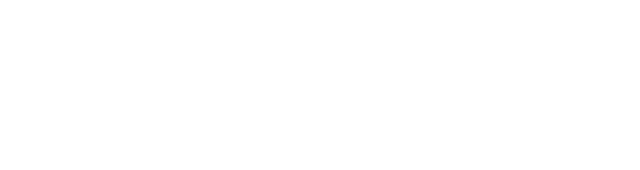
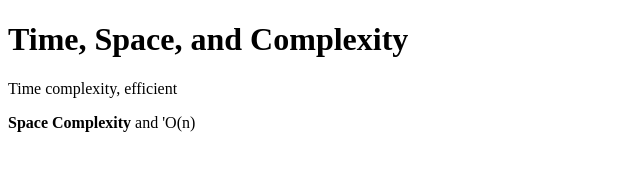
Before and after one commit to acciojob/time-and-space-complexity-ShwetaTiwari2302, a website: page main.html in a window 1280 px wide. Shown: the whole page, without its empty margins (0-640 px from the left). Drawn offline with Linux system fonts and the light colour scheme.

Commit message:
created a submission

```diff
--- a/main.html
+++ b/main.html
@@ -8,6 +8,9 @@
 
 <body>
 	<!-- the entire body must be written by student -->
+	<h1>Time, Space, and Complexity</h1>
+	<p>Time complexity, efficient</p>
+	<p><b>Space Complexity</b> and 'O(n)</p>
     <script type="text/javascript" src="./script.js">
 </script>
 
```
